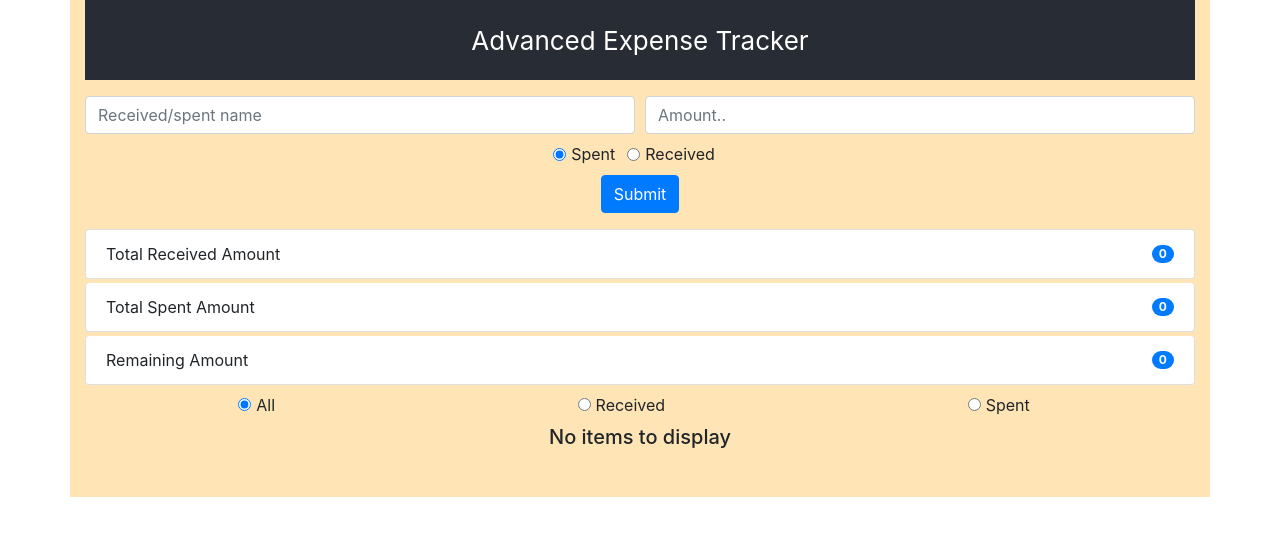
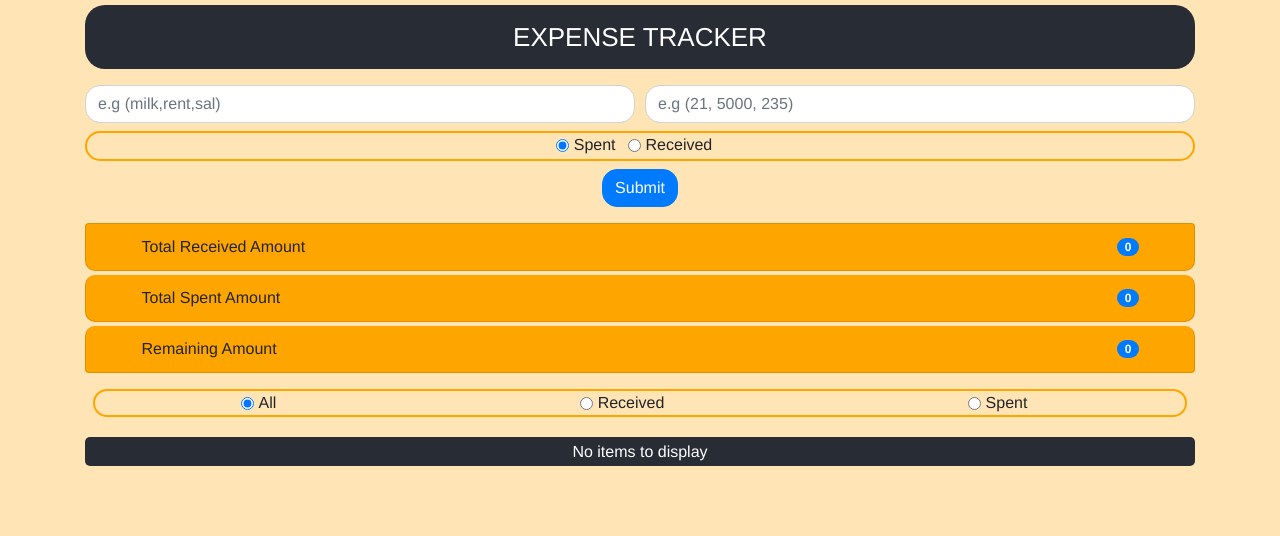
Before and after one commit to praveenkumar530/Advanced_Expense_Tracker, a React (Create React App) app: page / in a window 1280 px wide. Shown: the top 536 px of the page. Built offline with nearby package versions, Linux system fonts and the light colour scheme.

Commit message:
updated radio button functions , filtering.

```diff
--- a/src/App.css
+++ b/src/App.css
@@ -4,22 +4,25 @@ padding: 0;
 margin: 0;
 left: 0;
 top: 0;
+font-family: Helvetica, sans-serif;
+background-color: moccasin;
 }
 
 .App {
   text-align: center;
-  background-color: moccasin;
 }
 
 .App-header {
   background-color: #282c34;
-  min-height: 10vh;
+  min-height: 8vh;
   display: flex;
+  margin-top: 5px;
   flex-direction: column;
   align-items: center;
   justify-content: center;
   font-size: calc(10px + 2vmin);
   color: white;
+  border-radius: 20px;
 }
 
 .App-footer {
@@ -31,9 +34,19 @@ top: 0;
   font-size: calc(10px + 2vmin);
 }
 
-/* .list-group-item {
+.list-group-item {
   padding: 1% 5%;
-} */
+  background-color: orange;
+  border-radius: 10px;
+}
+
+.orange-border{
+  border:2px solid orange;
+}
+
+.border-radius{
+  border-radius: 15px;
+}
 
 table {
   table-layout: fixed;
@@ -59,3 +72,12 @@ td {
   width: 22%;
   box-sizing: border-box;
 }
+
+
+.no-items{
+  border-radius: 5px;
+  margin-top:20px;
+  padding: 5px 0;
+  background-color: #282c34;
+  color: white;
+}
--- a/src/App.js
+++ b/src/App.js
@@ -1,5 +1,5 @@
 import "./App.css";
-import { useState, useEffect, Children } from "react";
+import { useState, useEffect } from "react";
 import HeaderComponent from "./components/header.component";
 import InputFormComponent from "./components/inputform.component";
 import ShowDetailsComponent from "./components/showDetails.component";
@@ -26,8 +26,8 @@ function App() {
     "Nov",
     "Dec",
   ];
-  const [receivedOrSpentName, setReceivedOrSpentName] = useState("Apple");
-  const [amount, setAmount] = useState(10);
+  const [receivedOrSpentName, setReceivedOrSpentName] = useState("");
+  const [amount, setAmount] = useState("");
   const [spentOrReceived, setspentOrReceived] = useState("spent");
   const [
     spentAndReceivedAmountDetails,
@@ -129,21 +129,49 @@ function App() {
 
   function resetExpensesHandler() {
     if (window.confirm("Are you sure ? This will clear all the records !!")) {
-      setSpentAndReceivedAmountDetails([]);
-      setTempSpentAndReceivedAmountDetails([]);
       setReceivedOrSpentName("");
       setspentOrReceived("spent");
       setTotalReceived("");
       setTotalSpent("");
       setRemaining("");
-      setIncomeArray([]);
-      setSpentArray([]);
       setAmount("");
+      setTempSpentAndReceivedAmountDetails([]);
 
-      //Empty values to local storage
-      localStorage.setItem("spentAndReceivedAmountDetails", []);
-      localStorage.setItem("incomeArray", []);
-      localStorage.setItem("spentArray", []);
+      if (displayOption === "received") {
+        let newsetSpentAndReceivedAmountDetails = spentAndReceivedAmountDetails.filter(
+          (item) => item.spentOrReceived !== "received"
+        );
+        setSpentAndReceivedAmountDetails(newsetSpentAndReceivedAmountDetails);
+        setIncomeArray([]);
+        setDisplayOption("received");
+        localStorage.setItem(
+          "spentAndReceivedAmountDetails",
+          JSON.stringify(newsetSpentAndReceivedAmountDetails)
+        );
+        localStorage.setItem("incomeArray", []);
+      } else if (displayOption === "spent") {
+        let newsetSpentAndReceivedAmountDetails = spentAndReceivedAmountDetails.filter(
+          (item) => item.spentOrReceived !== "spent"
+        );
+        setSpentAndReceivedAmountDetails(newsetSpentAndReceivedAmountDetails);
+        setSpentArray([]);
+        setDisplayOption("spent");
+        //Empty values to local storage
+        localStorage.setItem(
+          "spentAndReceivedAmountDetails",
+          JSON.stringify(newsetSpentAndReceivedAmountDetails)
+        );
+        localStorage.setItem("spentArray", []);
+      } else {
+        setSpentAndReceivedAmountDetails([]);
+        setIncomeArray([]);
+        setSpentArray([]);
+        setDisplayOption("all");
+        //Empty values to local storage
+        localStorage.setItem("spentAndReceivedAmountDetails", []);
+        localStorage.setItem("incomeArray", []);
+        localStorage.setItem("spentArray", []);
+      }
     }
   }
 
@@ -151,23 +179,47 @@ function App() {
     let newSpentAndReceivedAmountDetails = spentAndReceivedAmountDetails.filter(
       (item) => item.uniqueKey !== key
     );
+
+    let newincomeArray = newSpentAndReceivedAmountDetails
+      .filter((item) => item.spentOrReceived === "received")
+      .map((a) => parseInt(a.amount));
+    setIncomeArray(newincomeArray);
+
+    let newSpentArray = newSpentAndReceivedAmountDetails
+      .filter((item) => item.spentOrReceived === "spent")
+      .map((a) => parseInt(a.amount));
+    setSpentArray(newSpentArray);
+
     setSpentAndReceivedAmountDetails(newSpentAndReceivedAmountDetails);
-    setTempSpentAndReceivedAmountDetails(newSpentAndReceivedAmountDetails);
+    updateNewDisplayArrayDetails(
+      displayOption,
+      newSpentAndReceivedAmountDetails
+    );
+
+    localStorage.setItem(
+      "spentAndReceivedAmountDetails",
+      JSON.stringify(newSpentAndReceivedAmountDetails)
+    );
   }
 
   function handleDisplayTableOption(e) {
     setDisplayOption(e.target.value);
+    updateNewDisplayArrayDetails(e.target.value, spentAndReceivedAmountDetails);
+  }
+
+  // handle delete method
+  function updateNewDisplayArrayDetails(displayOption, totalItemsArray) {
     let newTempSpentAndReceivedAmountDetails;
-    if (e.target.value === "received") {
-      newTempSpentAndReceivedAmountDetails = spentAndReceivedAmountDetails.filter(
+    if (displayOption === "received") {
+      newTempSpentAndReceivedAmountDetails = totalItemsArray.filter(
         (item) => item.spentOrReceived === "received"
       );
-    } else if (e.target.value === "spent") {
-      newTempSpentAndReceivedAmountDetails = spentAndReceivedAmountDetails.filter(
+    } else if (displayOption === "spent") {
+      newTempSpentAndReceivedAmountDetails = totalItemsArray.filter(
         (item) => item.spentOrReceived === "spent"
       );
     } else {
-      newTempSpentAndReceivedAmountDetails = [...spentAndReceivedAmountDetails];
+      newTempSpentAndReceivedAmountDetails = [...totalItemsArray];
     }
 
     setTempSpentAndReceivedAmountDetails(newTempSpentAndReceivedAmountDetails);
@@ -184,6 +236,7 @@ function App() {
         handleReceivedOrSpentName={handleReceivedOrSpentName}
         handleamount={handleamount}
         handleSpentOrReceived={handleSpentOrReceived}
+        spentOrReceived ={spentOrReceived}
         submitFormHandler={submitFormHandler}
       />
       <ShowDetailsComponent
--- a/src/components/expenseTable.component.js
+++ b/src/components/expenseTable.component.js
@@ -1,4 +1,4 @@
-import React, { useEffect } from "react";
+import React from "react";
 import { FontAwesomeIcon } from "@fortawesome/react-fontawesome";
 import { faTrash } from "@fortawesome/free-solid-svg-icons";
 
@@ -11,7 +11,7 @@ function ExpenseTableComponent({
   return (
     <div>
       <div
-        className="m-2 d-flex justify-content-around align-items-center"
+        className="m-2 d-flex justify-content-around align-items-center orange-border border-radius  mt-3"
         onChange={handleDisplayTableOption}
       >
         <div className="form-check form-check-inline">
@@ -20,6 +20,7 @@ function ExpenseTableComponent({
             type="radio"
             name="inlineRadioOptions"
             id="inlineRadio1"
+            readOnly
             value="all"
             checked={displayOption === "all"}
           />
@@ -34,6 +35,7 @@ function ExpenseTableComponent({
             name="inlineRadioOptions"
             id="inlineRadio2"
             value="received"
+            readOnly
             checked={displayOption === "received"}
           />
           <label className="form-check-label" htmlFor="inlineRadio2">
@@ -47,6 +49,7 @@ function ExpenseTableComponent({
             name="inlineRadioOptions"
             id="inlineRadio3"
             value="spent"
+            readOnly
             checked={displayOption === "spent"}
           />
           <label className="form-check-label" htmlFor="inlineRadio3">
@@ -56,7 +59,7 @@ function ExpenseTableComponent({
       </div>
 
       {tempSpentAndReceivedAmountDetails.length === 0 ? (
-        <h5 className="no-items"> No items to display</h5>
+        <h6 className="no-items"> No items to display</h6>
       ) : (
         ""
       )}
@@ -68,9 +71,15 @@ function ExpenseTableComponent({
       >
         <thead>
           <tr>
-            <th scope="col" className="w-35">Date</th>
-            <th scope="col" className="w-26">Name</th>
-            <th scope="col" className="w-22">Amount</th>
+            <th scope="col" className="w-35">
+              Date
+            </th>
+            <th scope="col" className="w-26">
+              Name
+            </th>
+            <th scope="col" className="w-22">
+              Amount
+            </th>
             <th scope="col">Action</th>
           </tr>
         </thead>
@@ -92,7 +101,6 @@ function ExpenseTableComponent({
               <td>{item.amount} </td>
               <td>
                 <button
-                  disabled={displayOption !== "all"}
                   type="button"
                   className="btn btn-danger"
                   onClick={() => deleteButtonClickHandler(item.uniqueKey)}
--- a/src/components/header.component.js
+++ b/src/components/header.component.js
@@ -3,7 +3,7 @@ import React from 'react'
 function HeaderComponent() {
     return (
         <div>
-            Advanced Expense Tracker
+            EXPENSE TRACKER
         </div>
     )
 }
--- a/src/components/inputform.component.js
+++ b/src/components/inputform.component.js
@@ -5,17 +5,18 @@ function InputFormComponent({
   amount,
   handleReceivedOrSpentName,
   handleamount,
+  spentOrReceived,
   handleSpentOrReceived,
   submitFormHandler,
 }) {
   return (
     <form onSubmit={submitFormHandler} className="pt-3">
-      <div className="form-row mb-2">
+      <div className="form-row mb-2 ">
         <div className="col">
           <input
             type="text"
-            className="form-control"
-            placeholder="Received/spent name"
+            className="form-control input-text-radius border-radius"
+            placeholder="e.g (milk,rent,sal)"
             value={receivedOrSpentName}
             onChange={handleReceivedOrSpentName}
             autoComplete="off"
@@ -25,8 +26,8 @@ function InputFormComponent({
         <div className="col">
           <input
             type="text"
-            className="form-control"
-            placeholder="Amount.."
+            className="form-control input-text-radius border-radius"
+            placeholder="e.g (21, 5000, 235)"
             value={amount}
             onChange={handleamount}
             autoComplete="off"
@@ -35,7 +36,7 @@ function InputFormComponent({
           />
         </div>
       </div>
-      <div onChange={handleSpentOrReceived}>
+      <div onChange={handleSpentOrReceived} className="orange-border border-radius">
         <div className="form-check form-check-inline">
           <input
             className="form-check-input"
@@ -43,7 +44,8 @@ function InputFormComponent({
             name="inlineRadioOptions"
             id="inlineRadio1"
             value="spent"
-            defaultChecked
+            checked={spentOrReceived === "spent"}
+            readOnly
           />
           <label className="form-check-label" htmlFor="inlineRadio1">
             Spent
@@ -56,6 +58,8 @@ function InputFormComponent({
             name="inlineRadioOptions"
             id="inlineRadio2"
             value="received"
+            checked={spentOrReceived === "received"}
+            readOnly
           />
           <label className="form-check-label" htmlFor="inlineRadio2">
             Received
@@ -63,7 +67,7 @@ function InputFormComponent({
         </div>
       </div>
       <div className="form-group">
-        <button type="submit" className="btn btn-primary mt-2">
+        <button type="submit" className="btn btn-primary mt-2 border-radius  ">
           Submit
         </button>
       </div>
--- a/src/components/showDetails.component.js
+++ b/src/components/showDetails.component.js
@@ -3,15 +3,15 @@ import React from "react";
 function ShowDetailsComponent({ totalReceived, totalSpent, remaining }) {
   return (
     <ul className="list-group">
-      <li className="list-group-item d-flex justify-content-between align-items-center rounded mb-1">
+      <li className="list-group-item d-flex justify-content-between align-items-center  mb-1">
         Total Received Amount
         <span className="badge badge-primary badge-pill">{totalReceived}</span>
       </li>
-      <li className="list-group-item d-flex justify-content-between align-items-center rounded mb-1">
+      <li className="list-group-item d-flex justify-content-between align-items-center  mb-1">
         Total Spent Amount
         <span className="badge badge-primary badge-pill">{totalSpent}</span>
       </li>
-      <li className="list-group-item d-flex justify-content-between align-items-center rounded">
+      <li className="list-group-item d-flex justify-content-between align-items-center ">
         Remaining Amount
         <span className="badge badge-primary badge-pill">{remaining}</span>
       </li>
```
Also changed, not shown: src/components/reset.component.js (+8 -6 lines), 1 other file (tests, documents, lock files or other folders).
